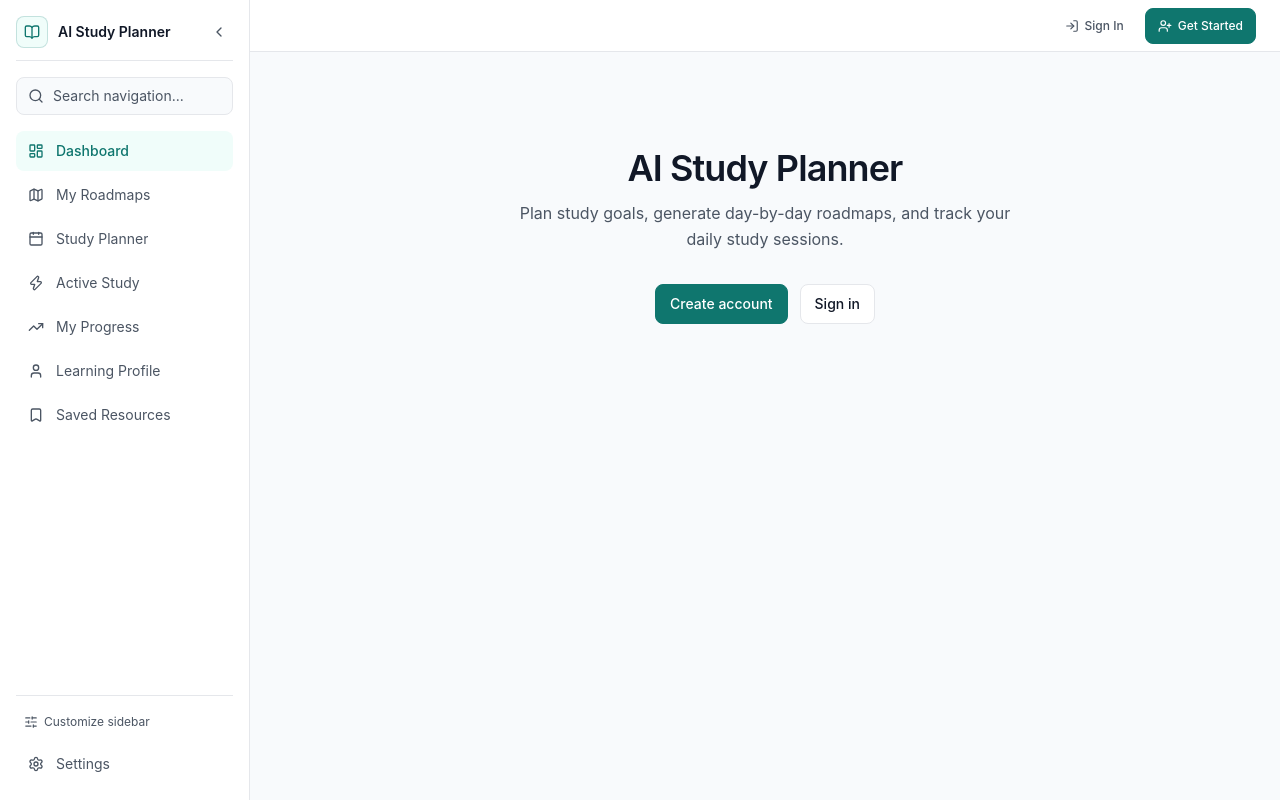
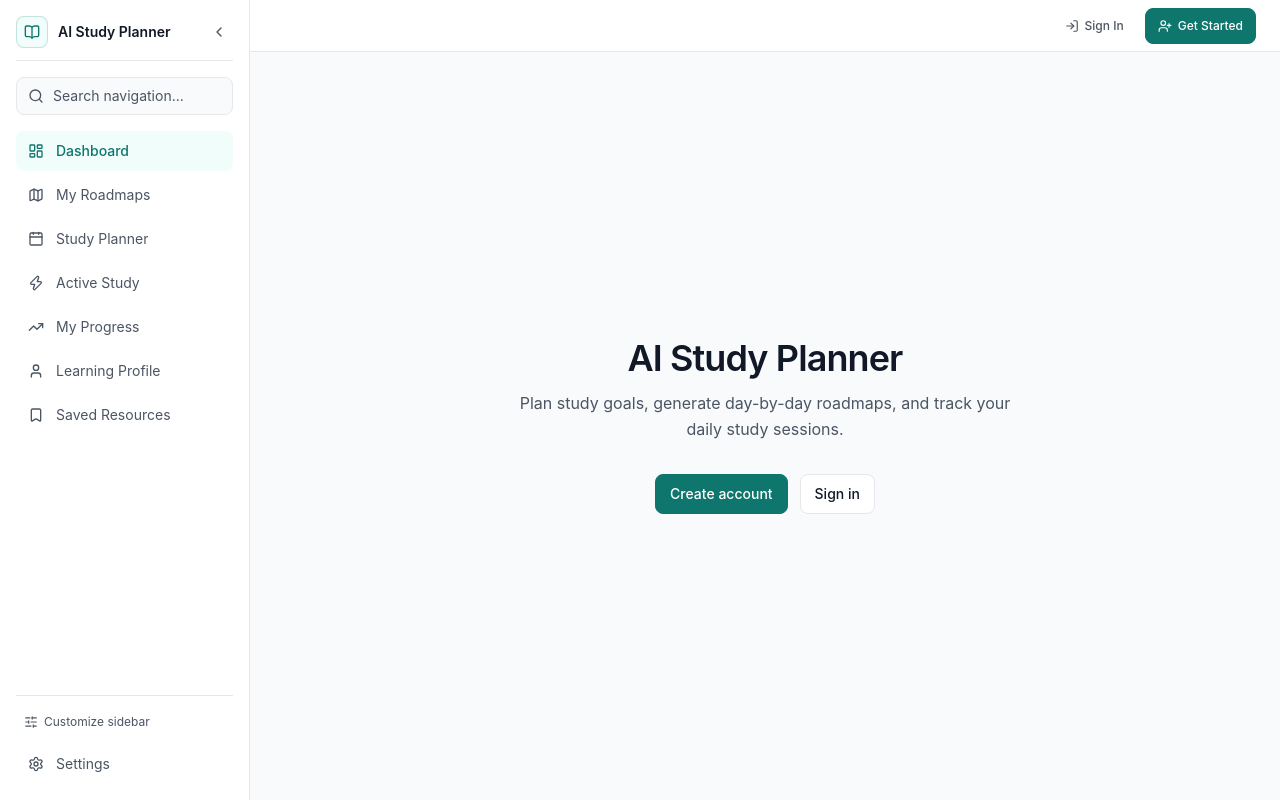
Before and after one commit to ChetanYadav06/AI-Study-Planner, a React (Vite) app in the folder frontend/: page / in a window 1280 px wide. Built offline with nearby package versions, Linux system fonts and the light colour scheme; the HTML template or start-up script is replaced by a standard one; a web font is replaced by a local one.

Commit message:
style(landing): vertically and horizontally center student portal landing hero

```diff
--- a/frontend/src/App.jsx
+++ b/frontend/src/App.jsx
@@ -77,7 +77,7 @@ const AppContent = () => {
         />
 
         {/* Content View Canvas */}
-        <main className="flex-1 p-4 sm:p-6 md:p-8 min-w-0 overflow-y-auto">
+        <main className={`flex-1 p-4 sm:p-6 md:p-8 min-w-0 overflow-y-auto ${!isAuthenticated ? 'flex flex-col' : ''}`}>
           {activeTab === 'dashboard' && (
             isAuthenticated ? (
               <StudentDashboard
--- a/frontend/src/components/dashboard/StudentPortalLanding.jsx
+++ b/frontend/src/components/dashboard/StudentPortalLanding.jsx
@@ -3,7 +3,8 @@ import { Button } from '../ui/Button';
 
 export const StudentPortalLanding = ({ onOpenAuth }) => {
   return (
-    <div className="max-w-2xl mx-auto py-16 px-4 text-center space-y-6">
+    <div className="flex-1 flex flex-col items-center justify-center min-h-[calc(100vh-140px)] px-4 text-center">
+      <div className="max-w-2xl mx-auto space-y-6">
         <div className="space-y-3">
           <h1 className="text-3xl sm:text-4xl font-semibold text-ink tracking-tight">
             AI Study Planner
@@ -31,6 +32,7 @@ export const StudentPortalLanding = ({ onOpenAuth }) => {
           </Button>
         </div>
       </div>
+    </div>
   );
 };
 
```
Lines whose indentation alone changed are shown as unchanged.
